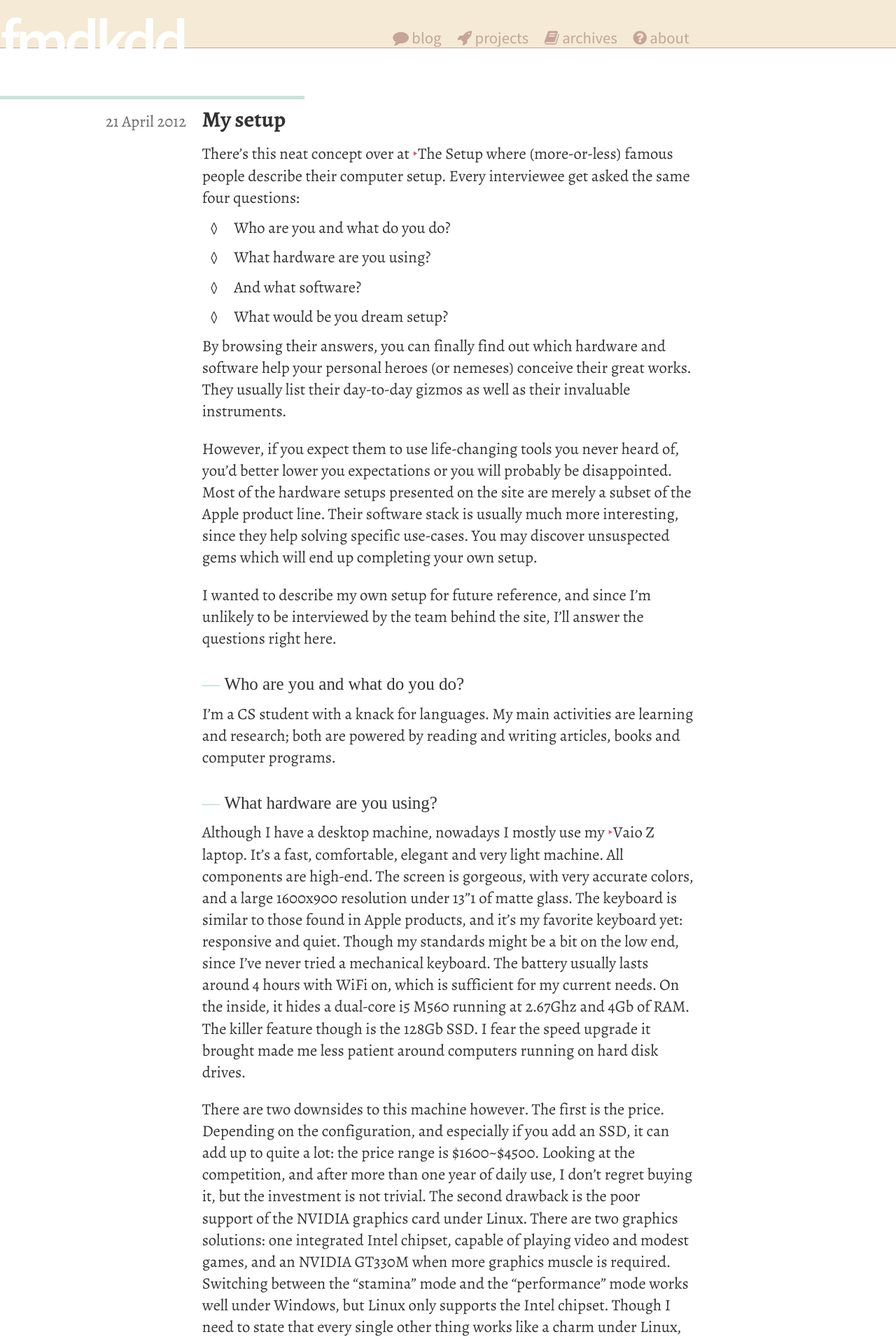
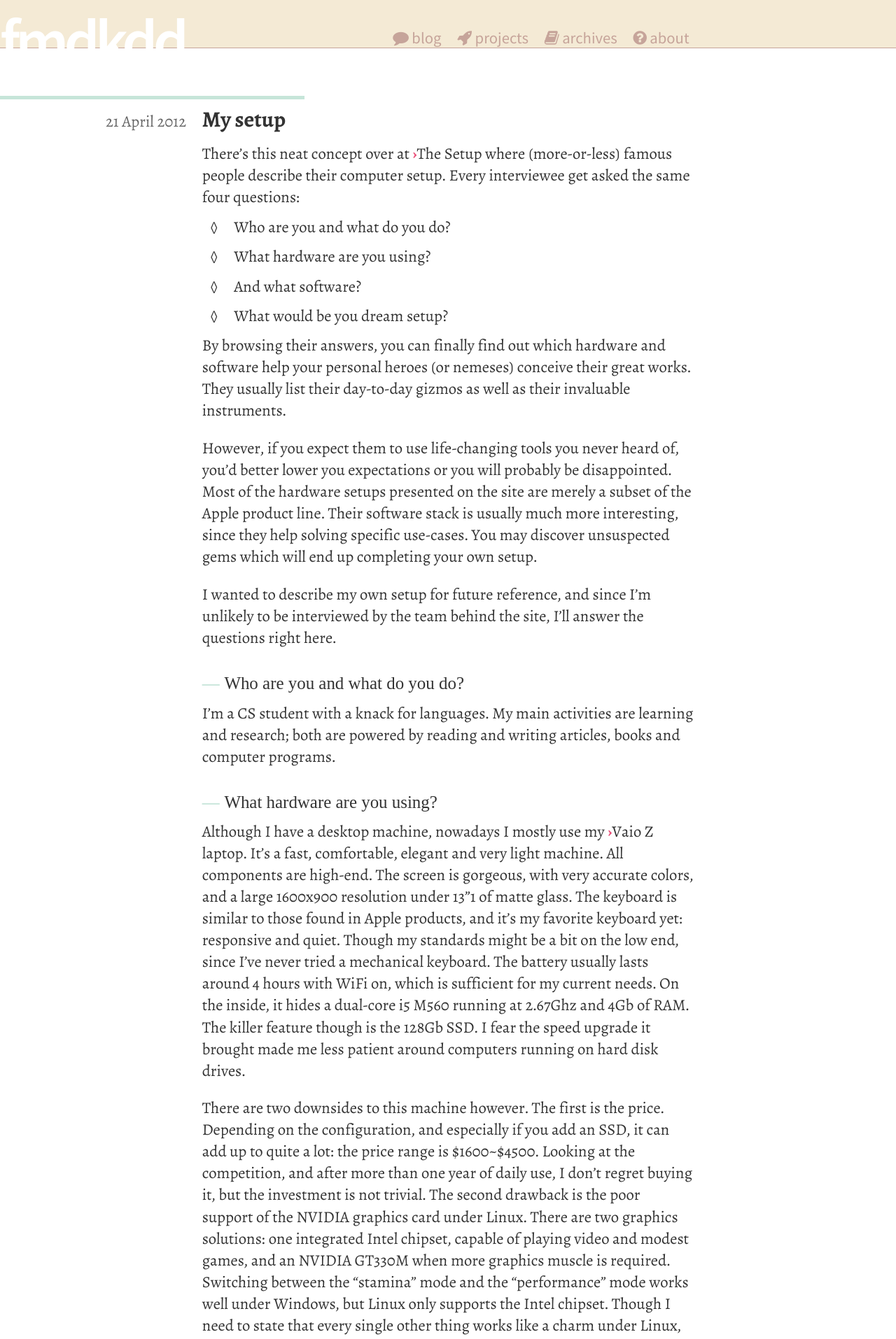
Before and after one commit to fmdkdd/fmdkdd.github.com, a Jekyll site: the page built from index.html, in a window 1280 px wide. Shown: the top 1914 px of the page at 70% size. Built offline with Jekyll 4.4.1, drawn with Linux system fonts in a browser that asks for light colours; some web fonts are replaced; Markdown is read by kramdown in place of the engine named in the settings.

Commit message:
Change link marker to a glyph from Alegreya

```diff
--- a/css/screen.css
+++ b/css/screen.css
@@ -101,9 +101,9 @@ h2 {
 }
 
 .main p a:before, .main li a:before {
-	content: "‣";
+	content: "›";
 	color: #E94E77;
-	font-size: 90%;
+	font-weight: bold;
 }
 
 .main a:hover {
```
